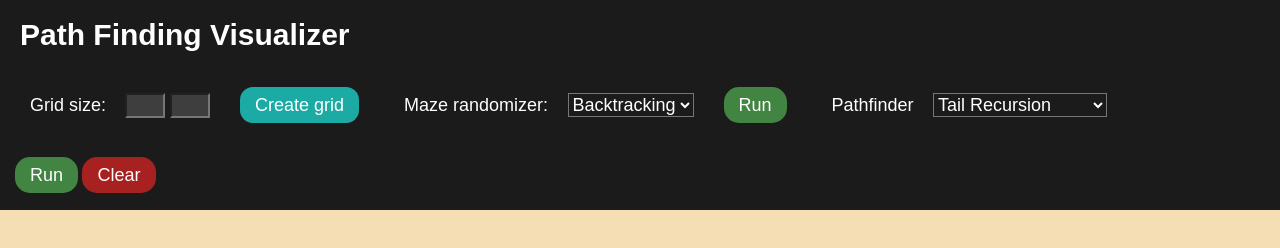
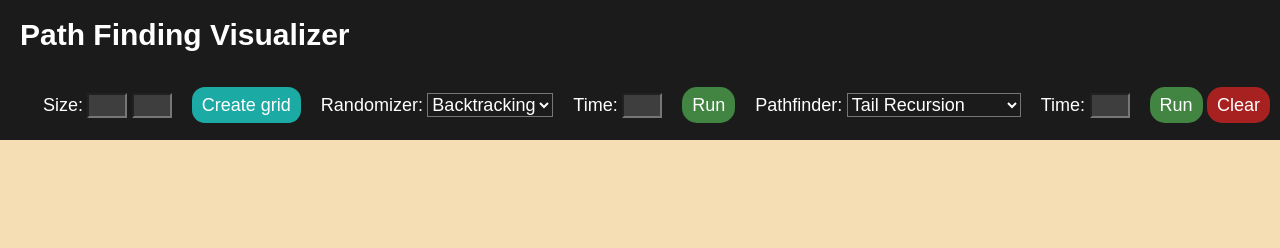
Before and after one commit to MaeseJohn/pathfinder, a plain HTML site: page index.html in a window 1280 px wide. Drawn offline with Linux system fonts and the light colour scheme.

Commit message:
chage some paddings and insert timer feature

```diff
--- a/assets/navbar.css
+++ b/assets/navbar.css
@@ -45,7 +45,7 @@ nav ul .button:hover{
 nav ul li{
     float: left;
     background: #1b1b1b;
-    margin: 0 15px;
+    margin: 0 10px;
 }
 ul li input{
     color: white;
@@ -59,7 +59,14 @@ nav ul li a{
     text-decoration: none;
     line-height: 70px;
     font-size: 18px;
-    padding: 8px 15px;
+    padding: 8px 10px;
+}
+nav ul li .projective{
+    color: white;
+    text-decoration: none;
+    line-height: 70px;
+    font-size: 18px;
+    padding: 8px 0px;
 }
 nav ul li select{
     color: white;
--- a/index.html
+++ b/index.html
@@ -14,7 +14,7 @@
         <div class="logo">Path Finding Visualizer</div>
         <ul>
             <li>
-                <a href="#">Grid size:</a>
+                <a href="#" class="projective">Size:</a>
                 <input type="text" id="heigth">
                 <input type="text" id="width">
             </li>
@@ -22,22 +22,31 @@
                 <a href="#" class="create button" id="create">Create grid</a>
             </li>
             <li>
-                <a href="#">Maze randomizer:</a>
+                <a href="#" class="projective">Randomizer:</a>
+
                 <select name="randomicers">
                     <option value="bt">Backtracking</option>
                 </select>
             </li>
             <li>
+                <a href="#" class="projective">Time:</a>
+                <input type="text" id="randomizertimer">
+            </li>
+            <li>
                 <a href="#" class="run button" id="mazerun">Run</a>
             </li>
             <li>
-                <a href="#">Pathfinder</a>
+                <a href="#" class="projective">Pathfinder:</a>
 
                 <select name="pathfinders">
                 <option value="tr">Tail Recursion</option>
                 <option value="di">Dijkstra's algorithm</option>
                 <option value="re">Recursion</option>
                 </select>
+            </li>
+            <li>
+                <a href="#" class="projective">Time:</a>
+                <input type="text" id="pathfindertimer">
             </li>
             <li>
                 <a href="#" class="run button" id="pathrun">Run</a>
```
